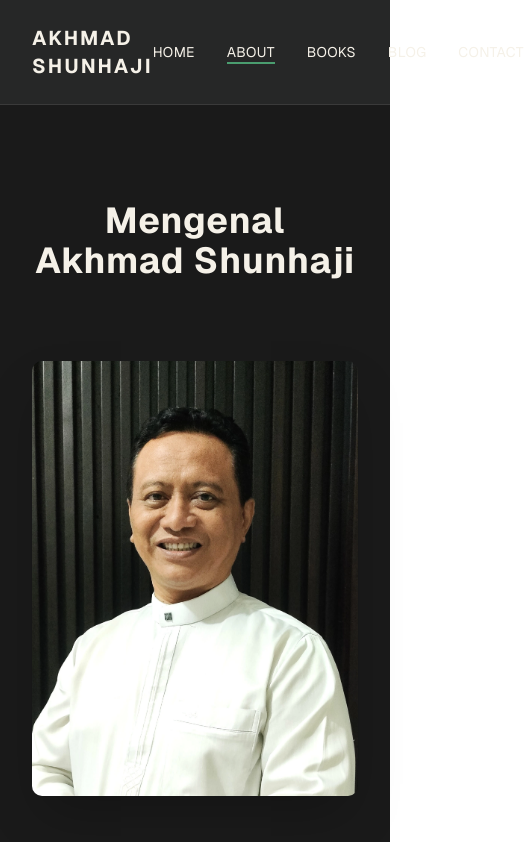
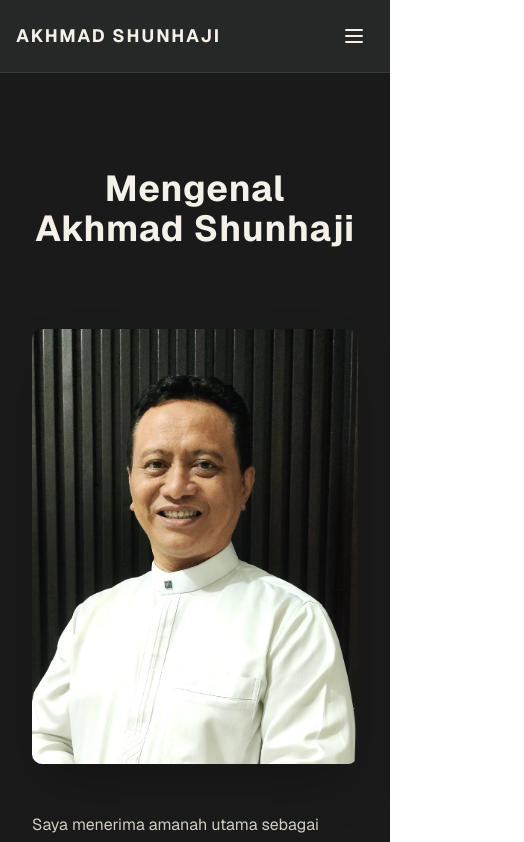
Before and after one commit to AhmadDzulfikar/Akhmad_Shunhaji, a Next.js app: page /about in a window 390 px wide. Shown: the top 842 px of the page, 524 px wide, since content can reach past the window. Built offline with nearby package versions, Linux system fonts and the light colour scheme.

Commit message:
feat: responsive navbar with hamburger menu for mobile

```diff
--- a/components/navbar.tsx
+++ b/components/navbar.tsx
@@ -1,8 +1,10 @@
 "use client"
 
-import { motion } from "framer-motion"
+import { motion, AnimatePresence } from "framer-motion"
 import Link from "next/link"
 import { usePathname } from "next/navigation"
+import { useState } from "react"
+import { Menu, X } from "lucide-react"
 
 const EASE_OUT: [number, number, number, number] = [0.16, 1, 0.3, 1]
 
@@ -41,40 +43,83 @@ const itemVariants = {
   },
 }
 
+const mobileMenuVariants = {
+  hidden: {
+    opacity: 0,
+    height: 0,
+    transition: {
+      duration: 0.3,
+      ease: EASE_OUT,
+    }
+  },
+  visible: {
+    opacity: 1,
+    height: "auto",
+    transition: {
+      duration: 0.3,
+      ease: EASE_OUT,
+    }
+  },
+}
+
+const mobileItemVariants = {
+  hidden: { opacity: 0, x: -20 },
+  visible: (i: number) => ({
+    opacity: 1,
+    x: 0,
+    transition: {
+      delay: i * 0.05,
+      duration: 0.3,
+    },
+  }),
+}
+
 interface NavbarProps {
   currentPage?: string
 }
 
 export function Navbar({ currentPage }: NavbarProps) {
   const pathname = usePathname()
+  const [isMobileMenuOpen, setIsMobileMenuOpen] = useState(false)
 
   const isActive = (href: string) => {
     if (href === "/" && pathname === "/") return true
-    if (href === "/about" && pathname === "/about") return true
+    if (href !== "/" && pathname.startsWith(href)) return true
     return false
+  }
+
+  const toggleMobileMenu = () => {
+    setIsMobileMenuOpen(!isMobileMenuOpen)
+  }
+
+  const closeMobileMenu = () => {
+    setIsMobileMenuOpen(false)
   }
 
   return (
     <motion.nav
-      className="bg-[#262727] px-8 py-6 sticky top-0 z-50 border-b border-[#3a3a3a]"
+      className="bg-[#262727] px-4 md:px-8 py-4 md:py-6 sticky top-0 z-50 border-b border-[#3a3a3a]"
       variants={navVariants}
       initial="hidden"
       animate="visible"
     >
-      <div className="max-w-7xl mx-auto flex items-center justify-between">
+      <div className="max-w-7xl mx-auto">
+        <div className="flex items-center justify-between">
           {/* Brand */}
           <motion.div
-          className="text-xl font-bold tracking-widest text-[#f5f1e8] uppercase"
+            className="text-lg md:text-xl font-bold tracking-widest text-[#f5f1e8] uppercase"
             initial={{ opacity: 0, x: -20 }}
             animate={{ opacity: 1, x: 0 }}
             transition={{ duration: 0.6 }}
           >
+            <Link href="/" onClick={closeMobileMenu}>
               Akhmad Shunhaji
+            </Link>
           </motion.div>
 
-        {/* Menu */}
+          {/* Desktop Menu */}
           <motion.div
-          className="flex gap-8 items-center"
+            className="hidden md:flex gap-8 items-center"
             initial={{ opacity: 0, x: 20 }}
             animate={{ opacity: 1, x: 0 }}
             transition={{ duration: 0.6, delay: 0.2 }}
@@ -91,13 +136,15 @@ export function Navbar({ currentPage }: NavbarProps) {
               >
                 <Link
                   href={item.href}
-                className="text-sm tracking-wide text-[#f5f1e8] uppercase transition-colors duration-300"
+                  className={`text-sm tracking-wide uppercase transition-colors duration-300 ${
+                    isActive(item.href) ? "text-[#4a9d6f]" : "text-[#f5f1e8]"
+                  }`}
                 >
                   {item.label}
                 </Link>
                 {isActive(item.href) && (
                   <motion.div
-                  className="absolute bottom-0 left-0 h-0.5 bg-[#4a9d6f] w-full"
+                    className="absolute -bottom-1 left-0 h-0.5 bg-[#4a9d6f] w-full"
                     layoutId="underline"
                     transition={{ duration: 0.3 }}
                   />
@@ -105,6 +152,60 @@ export function Navbar({ currentPage }: NavbarProps) {
               </motion.div>
             ))}
           </motion.div>
+
+          {/* Mobile Hamburger Button */}
+          <motion.button
+            className="md:hidden text-[#f5f1e8] p-2 hover:bg-[#3a3a3a] rounded-lg transition-colors"
+            onClick={toggleMobileMenu}
+            initial={{ opacity: 0 }}
+            animate={{ opacity: 1 }}
+            transition={{ duration: 0.3 }}
+            aria-label="Toggle menu"
+          >
+            {isMobileMenuOpen ? (
+              <X className="w-6 h-6" />
+            ) : (
+              <Menu className="w-6 h-6" />
+            )}
+          </motion.button>
+        </div>
+
+        {/* Mobile Menu */}
+        <AnimatePresence>
+          {isMobileMenuOpen && (
+            <motion.div
+              className="md:hidden overflow-hidden"
+              variants={mobileMenuVariants}
+              initial="hidden"
+              animate="visible"
+              exit="hidden"
+            >
+              <div className="pt-4 pb-2 space-y-1">
+                {navItems.map((item, i) => (
+                  <motion.div
+                    key={item.label}
+                    custom={i}
+                    variants={mobileItemVariants}
+                    initial="hidden"
+                    animate="visible"
+                  >
+                    <Link
+                      href={item.href}
+                      onClick={closeMobileMenu}
+                      className={`block py-3 px-4 rounded-lg text-base tracking-wide uppercase transition-all duration-300 ${
+                        isActive(item.href)
+                          ? "text-[#4a9d6f] bg-[#4a9d6f]/10"
+                          : "text-[#f5f1e8] hover:bg-[#3a3a3a]"
+                      }`}
+                    >
+                      {item.label}
+                    </Link>
+                  </motion.div>
+                ))}
+              </div>
+            </motion.div>
+          )}
+        </AnimatePresence>
       </div>
     </motion.nav>
   )
```
Lines whose indentation alone changed are shown as unchanged.
